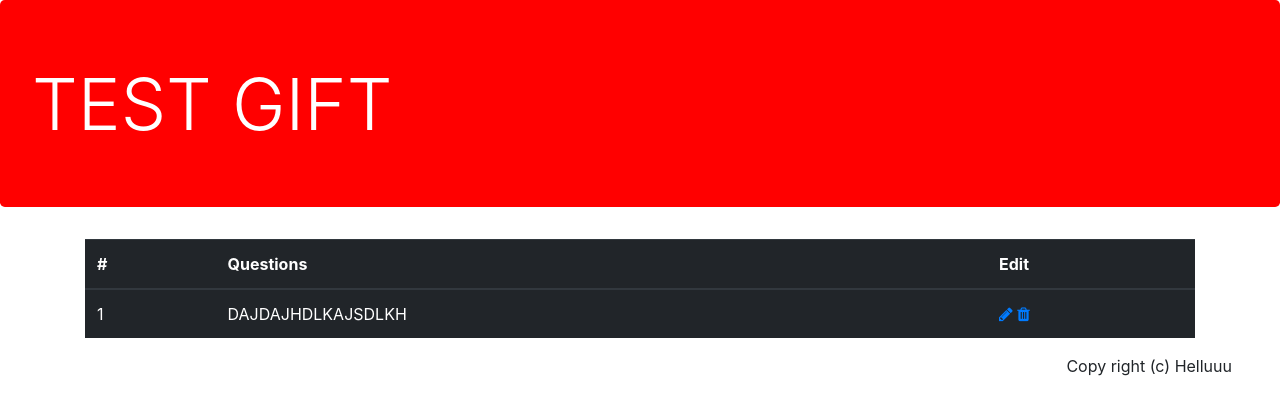
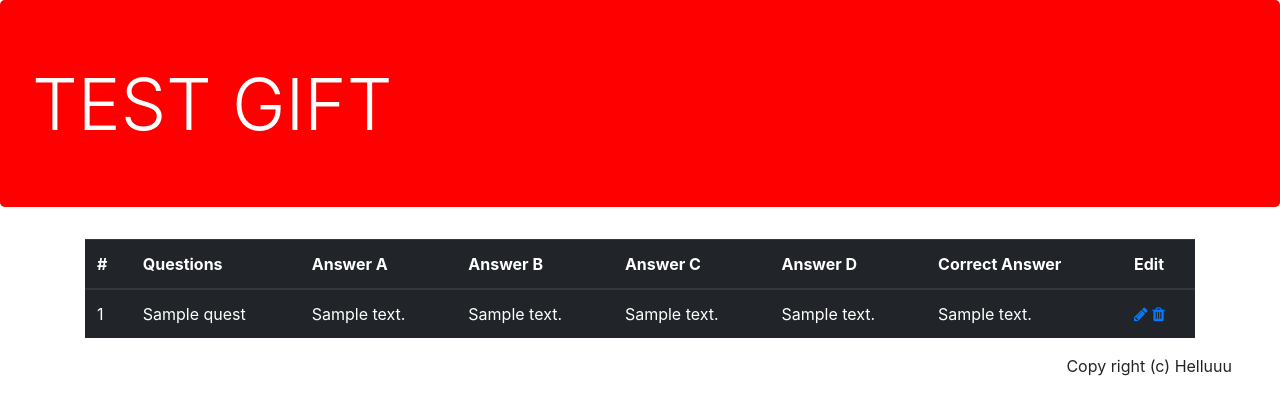
Before and after one commit to dieforice/freegifts, a Flask app: template templates/admin.html in a window 1280 px wide. Shown: the top 415 px of the page. Run offline with Flask 2, Linux system fonts and the light colour scheme; the template is opened without the code that fills it: most values are stand-ins (such as "Sample title", 1, 10 or a date in 2020); parts of the project's set-up code (start-up, migrations or seed data) failed here and were passed over; some libraries are stand-ins or nearby versions.

Commit message:
no message

```diff
--- a/app.py
+++ b/app.py
@@ -1,6 +1,7 @@
 from flask import *
 import os
 import mlab
+import random
 from mongoengine import *
 from models.questions import Question
 from models.users import User
@@ -10,7 +11,11 @@ mlab.connect()
 
 @app.route('/',  methods = ["GET", "POST"])
 def index():
-    return render_template('index.html', questions=Question.objects())
+    if request.method == "GET":
+        a = random.randint(0,11)
+        b = random.randint(11,21)
+        c = random.randint(21,31)
+        return render_template('index.html', questions=Question.objects()[a], questions2=Question.objects()[b], questions3=Question.objects()[c])
 
 @app.route('/admin')
 def admin():
--- a/models/questions.py
+++ b/models/questions.py
@@ -9,3 +9,6 @@ class Question(Document): #Collection
     answerC = StringField()
     answerD = StringField()
     correct_answer = StringField()
+
+#task = Question(question = "If I _____ an animal, I ______ a cat", answerA="was/will be", answerB = "was/would be", answerC = "were/will be", answerD = "were/would be", correct_answer = "were/would be")
+#task.save()
--- a/templates/admin.html
+++ b/templates/admin.html
@@ -7,13 +7,24 @@
       <tr>
         <th>#</th>
         <th>Questions</th>
+        <th>Answer A</th>
+        <th>Answer B</th>
+        <th>Answer C</th>
+        <th>Answer D</th>
+        <th>Correct Answer</th>
         <th>Edit</th>
       </tr>
     </thead>
     <tbody>
+      {% for quest in questions %}
       <tr>
-        <td>1</td>
-        <td>DAJDAJHDLKAJSDLKH</td>
+        <td>{{ loop.index }}</td>
+        <td>{{ quest.question}}</td>
+        <td>{{ quest.answerA }}</td>
+        <td>{{ quest.answerB }}</td>
+        <td>{{ quest.answerC }}</td>
+        <td>{{ quest.answerD }}</td>
+        <td>{{ quest.correct_answer }}</td>
         <td>
             <a href="">
               <i class="fa fa-pencil" aria-hidden="true"></i>
@@ -23,6 +34,7 @@
             </a>
         </td>
       </tr>
+      {% endfor %}
     </tbody>
   </table>
 </div>
```
Also changed, not shown: templates/index.html (+16 -4 lines).
